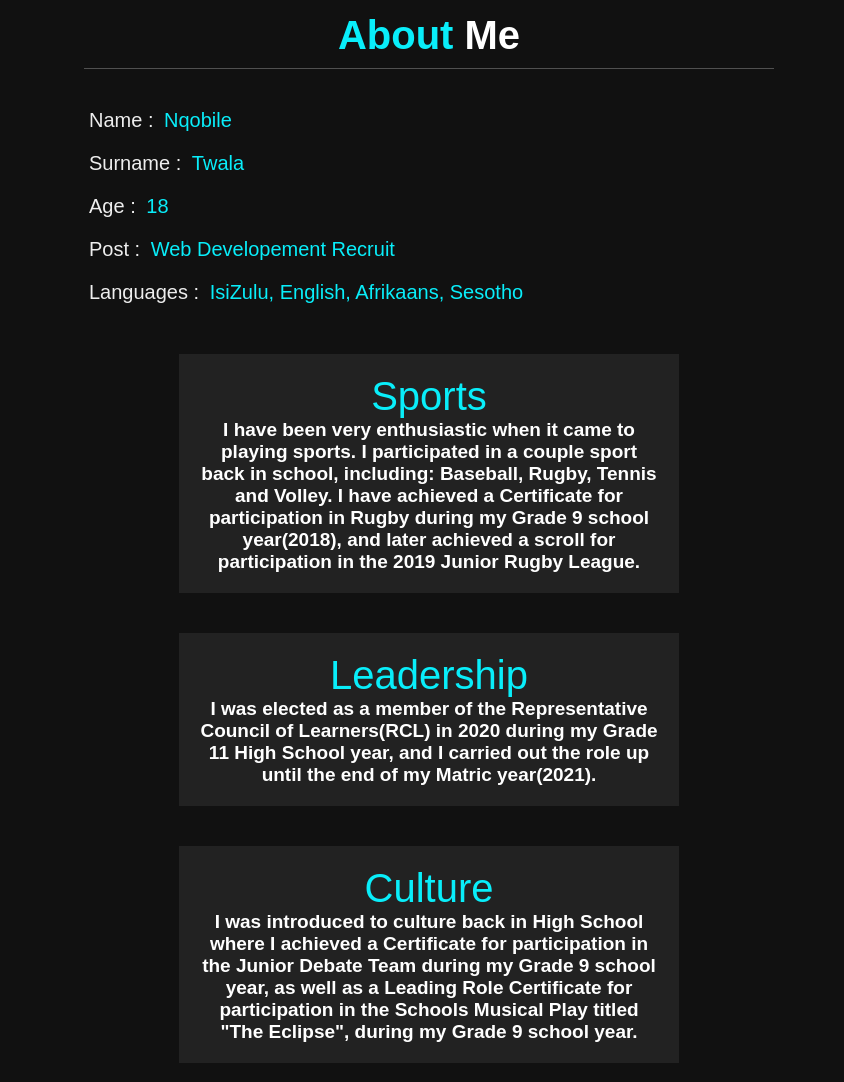
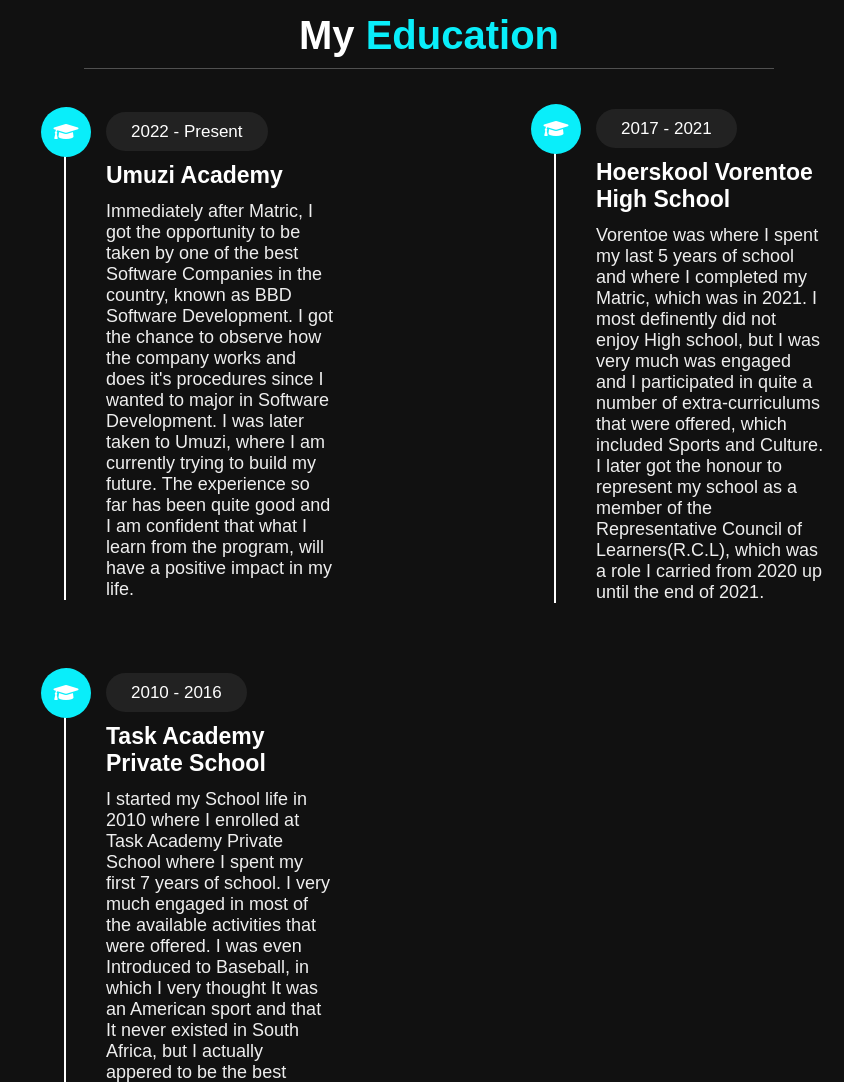
Before and after one commit to NqobileTwala04/First-Personal-Website, a plain HTML site: page index.html in a window 1280 px wide. Shown: the part 807-1889 px from the top of the page, without its empty margins (436-1280 px from the left). Drawn offline with nearby package versions, Linux system fonts and the light colour scheme.

Commit message:
made changes

```diff
--- a/index.html
+++ b/index.html
@@ -19,8 +19,8 @@
         <nav class="navbar">
             <ul>
                 <li><a href="#home">Home</a></li>
-                <li><a href="#about">About</a></li>
                 <li><a href="#education">Education</a></li>
+                <li><a href="#achievements">Achievements</a></li>
                 <li><a href="#contact">Contact</a></li>
             </ul>
         </nav>
@@ -34,45 +34,6 @@
         <h1>I'm <span>Nqobile Twala</span></h1>
         <p>I am a Hardworking and Responsible young man who is very enthusiastic and active when it comes Voluntary work. I can efficiently adapt to various organizational set ups, with sence of responsibility.
         In High School, I was a member of the Representative Council of Learners(RCL), which taught and guided me on how to lead and work in groups. In this, I highly believe in teamwork in order to archieve organizational aims.</p>
-
-        <a class="btn" href="#about">About me <i class="fas fa-user"></i></a>
-
-    </section>
-
-    <section class="about" id="about">
-
-        <h1 class="heading"> <span>About </span> Me</h1>
-
-        <div class="row">
-
-            <div class="info">
-                <h3> <span> Name : </span> Nqobile </h3>
-                <h3> <span> Surname : </span> Twala</h3>
-                <h3> <span> Age : </span> 18 </h3>
-                <h3> <span> Post : </span> Web Developement Recruit</h3>
-                <h3> <span> Languages : </span> IsiZulu, English, Afrikaans, Sesotho</h3>
-            </div>
-
-            <div class="counter">
-
-                <div class="box">
-                    <span>Sports</span>
-                    <h3>I have been very enthusiastic when it came to playing sports. I participated in a couple sport back in school, including: Baseball, Rugby, Tennis and Volley. I have achieved a Certificate for participation in Rugby during my Grade 9 school year(2018), and later achieved a scroll for participation in the 2019 Junior Rugby League.</h3>
-                </div>
-
-                <div class="box">
-                    <span>Leadership</span>
-                    <h3>I was elected as a member of the Representative Council of Learners(RCL) in 2020 during my Grade 11 High School year, and I carried out the role up until the end of my Matric year(2021).</h3>
-                </div>
-
-                <div class="box">
-                    <span>Culture</span>
-                    <h3>I was introduced to culture back in High School where I achieved a Certificate for participation in the Junior Debate Team during my Grade 9 school year, as well as a Leading Role Certificate for participation in the Schools Musical Play titled "The Eclipse", during my Grade 9 school year.
-
-</h3>
-                </div>
-            </div>
-        </div>
 
     </section>
 
@@ -109,6 +70,33 @@
         </div>
     </section>
 
+        <section class="achievements" id="achievements">
+
+        <h1 class="heading"> My <span>Achievements</span></h1>
+
+        <div class="row">
+
+            <div class="counter">
+
+                <div class="box">
+                    <span>Sports</span>
+                    <h3>I have been very enthusiastic when it came to playing sports. I participated in a couple sport back in school, including: Baseball, Rugby, Tennis and Volley. I have achieved a Certificate for participation in Rugby during my Grade 9 school year(2018), and later achieved a scroll for participation in the 2019 Junior Rugby League.</h3>
+                </div>
+
+                <div class="box">
+                    <span>Leadership</span>
+                    <h3>I was elected as a member of the Representative Council of Learners(RCL) in 2020 during my Grade 11 High School year, and I carried out the role up until the end of my Matric year(2021).</h3>
+                </div>
+
+                <div class="box">
+                    <span>Culture</span>
+                    <h3>I was introduced to culture back in High School where I achieved a Certificate for participation in the Junior Debate Team during my Grade 9 school year, as well as a Leading Role Certificate for participation in the Schools Musical Play titled "The Eclipse", during my Grade 9 school year.</h3>
+                </div>
+            </div>
+        </div>
+
+    </section>
+
     <Section class="contact" id="contact">
 
         <h1 class="heading"> My <span>Contacts</span></h1>
--- a/style.css
+++ b/style.css
@@ -171,56 +171,6 @@ header .navbar ul li a:hover {
     padding: 1rem 0;
 }
 
-.about .row{
-    display: flex;
-    align-items: center;
-    justify-content: center;
-    flex-wrap: wrap;
-    padding: 1rem 0;
-}
-
-.about .row .info {
-    flex: 1 1 48rem;
-    padding: 2rem 1rem;
-    padding-left: 6rem;
-}
-
-.about .row .info h3 {
-    font-size: 2rem;
-    color: var(--skyblue);
-    padding: 1rem 0;
-    font-weight: normal;
-}
-
-.about .row .info h3 span {
-    color: #eee;
-    padding:0 .5rem;
-}
-
-.about .row .counter {
-    flex: 1 1 48rem;
-    display: flex;
-    justify-content: center;
-    flex-wrap: wrap;
-}
-
-.about .row .counter .box {
-    width: 50rem;
-    background: #222;
-    text-align: center;
-    padding: 2rem;
-    margin: 2rem;
-}
-
-.about .row .counter .box span {
-    font-size: 4rem;
-    color: var(--skyblue);
-}
-
-.about .row .counter .box h3 {
-    font-size: 1.9rem;
-    color: #fff;
-}
 .education .box-container {
     display: flex;
     align-items: center;
@@ -239,7 +189,7 @@ header .navbar ul li a:hover {
 }
 
 .education .box-container .box span {
-    font-size: 1.5rem;
+    font-size: 1.7rem;
     background: #222;
     color:#fff;
     border-radius: 5rem;
@@ -247,14 +197,14 @@ header .navbar ul li a:hover {
 }
 
 .education .box-container .box h3 {
-    font-size: 2.1rem;
+    font-size: 2.3rem;
     color: #fff;
     padding-top: 2rem ;
 
 }
 
 .education .box-container .box p {
-    font-size: 1.6rem;
+    font-size: 1.8rem;
     color: #eee;
     padding-top: 1.2rem;
 }
@@ -270,6 +220,45 @@ header .navbar ul li a:hover {
     font-size: 2rem;
     color: #fff;
     background: var(--skyblue);
+}
+
+.achievements .row{
+    display: flex;
+    align-items: center;
+    justify-content: center;
+    flex-wrap: wrap;
+    padding: 1rem 0;
+}
+
+.achievements .row .info {
+    flex: 1 1 48rem;
+    padding: 2rem 1rem;
+    padding-left: 6rem;
+}
+
+.achievements .row .counter {
+    flex: 1 1 48rem;
+    display: flex;
+    justify-content: center;
+    flex-wrap: wrap;
+}
+
+.achievements .row .counter .box {
+    width: 55rem;
+    background: #222;
+    text-align: center;
+    padding: 5rem;
+    margin: 2rem;
+}
+
+.achievements .row .counter .box span {
+    font-size: 4rem;
+    color: var(--skyblue);
+}
+
+.achievements .row .counter .box h3 {
+    font-size: 1.9rem;
+    color: #fff;
 }
 
 .contact .row {
@@ -303,7 +292,7 @@ header .navbar ul li a:hover {
 
 .contact .row .content .Info h3 i {
     padding: right;
-    color: var(--skyblue)
+    color: var(--skyblue);
 }
 
 @media (max-width: 1200px) {
```
